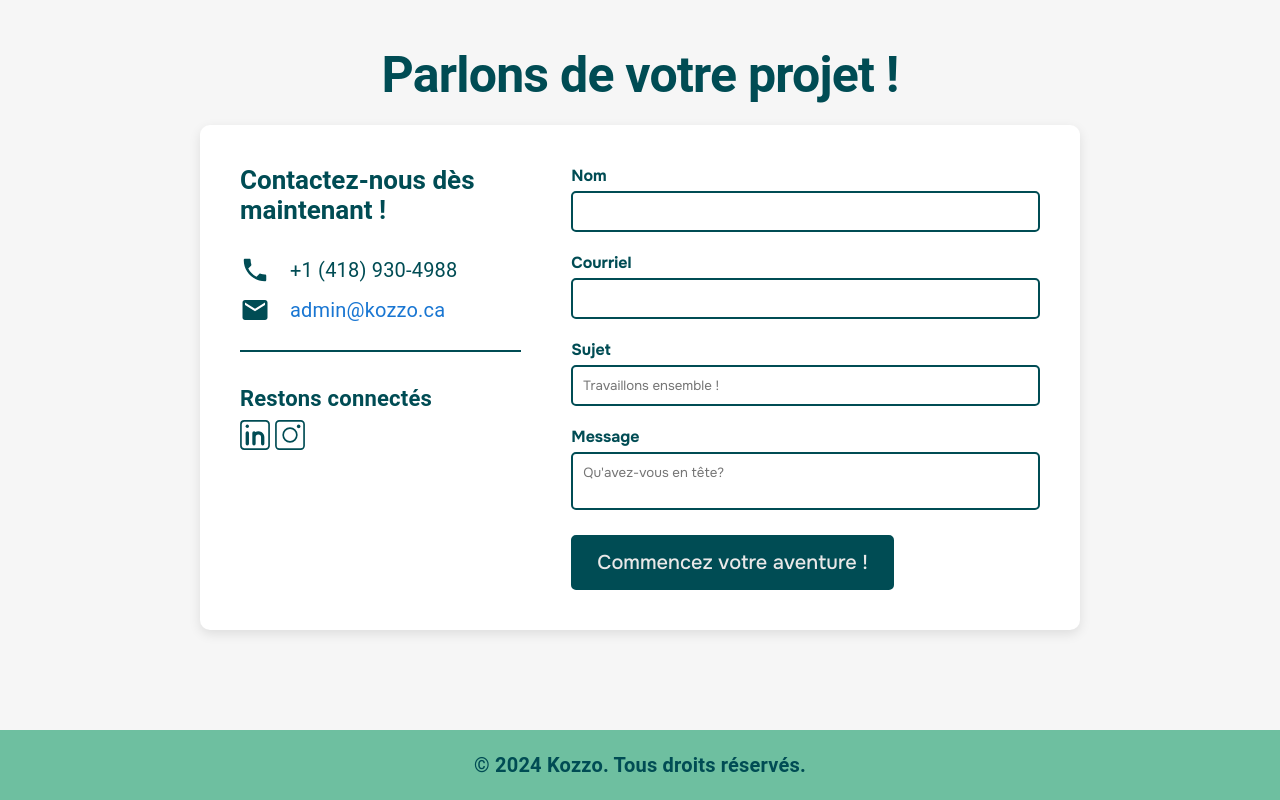
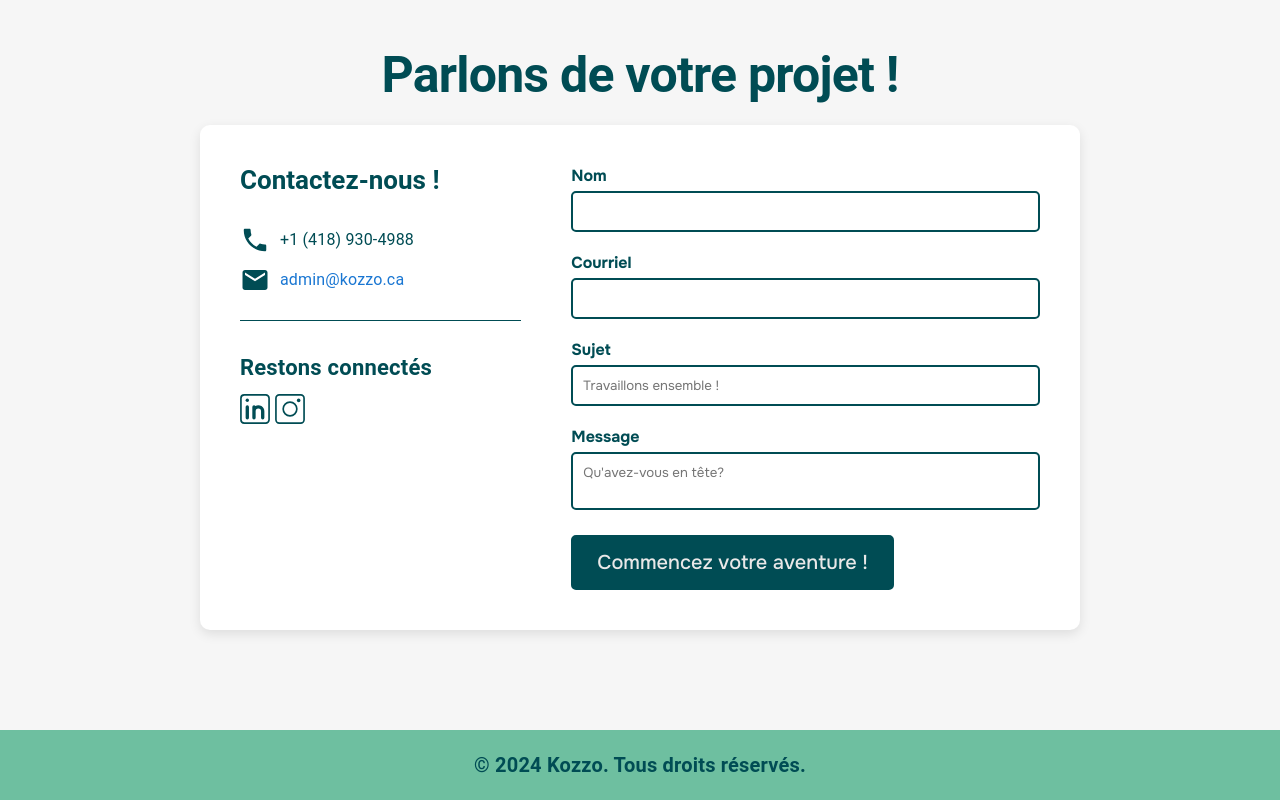
Before and after one commit to kozzo-solutions/kozzo-website, a React (Create React App) app: page / in a window 1280 px wide. Shown: the part 3170-3970 px from the top of the page. Built offline with nearby package versions, Linux system fonts and the light colour scheme.

Commit message:
small fixes

```diff
--- a/src/App.css
+++ b/src/App.css
@@ -43,6 +43,7 @@ body, html {
     --font-xmedium: 26px;
     --font-medium: 22px;
     --font-small: 20px;
+    --font-xsmall: 16px;
 
     --max-width: 1300px;
     --side-padding: 80px;
--- a/src/components/contact-us.js
+++ b/src/components/contact-us.js
@@ -42,12 +42,13 @@ const ContactInfosContainer = styled.div`
   flex-direction: column;
   width: 100%;
   gap: 10px;
-  border-bottom: 2px solid var(--design-blue);
+  border-bottom: 1px solid var(--design-blue);
   padding-bottom: 25px;
 
   @media (max-width: 1250px) {
     flex-direction: row;
     justify-content: space-between;
+    gap: 20px;
   }
   @media (max-width: 800px) {
     flex-direction: column;
@@ -74,13 +75,6 @@ font-family: var(--font-family);
 font-weight: bold;
 `;
 
-const Separator = styled.div`
-  width: 100%;
-  height: 1px;
-  background-color: var(--design-blue);
-  margin: 20px 0;
-`;
-
 const ConfirmationBox = styled.div`
   margin-top: 20px;
   padding: 10px;
@@ -96,6 +90,12 @@ const ButtonDiv = styled.div`
     justify-content: center;
   }
 `;
+
+const SocialsBox = styled.div`
+    display: flex;
+    flex-direction: column;
+    gap: 5px;
+`
 
 const ContactUs = () => {
   const { t } = useTranslation('common');
@@ -159,10 +159,10 @@ const ContactUs = () => {
               {t('contact-us.contact-us-now')}
             </Typography>
             <ContactInfosContainer>
-              <Stack direction="horizontal" alignItems="center" gap="20px">
+              <Stack direction="horizontal" alignItems="center" gap="10px">
                 <PhoneIcon style={{ width: '30px', height: '30px' }} />
                 <Typography
-                  fontSize="var(--font-small)"
+                  fontSize="var(--font-xsmall)"
                   color="var(--design-blue)"
                   whiteSpace="nowrap"
                 >
@@ -170,17 +170,17 @@ const ContactUs = () => {
                 </Typography>
               </Stack>
 
-              <Stack direction="horizontal" alignItems="center" gap="20px">
+              <Stack direction="horizontal" alignItems="center" gap="10px">
                 <EmailIcon style={{ width: '30px', height: '30px' }} />
                 <Typography
-                  fontSize="var(--font-small)"
+                  fontSize="var(--font-xsmall)"
                   color="var(--design-blue)"
                 >
                   <Link href="mailto:admin@kozzo.ca">admin@kozzo.ca</Link>
                 </Typography>
               </Stack>
             </ContactInfosContainer>
-            <Box>
+            <SocialsBox>
               <Typography
                 fontSize="var(--font-medium)"
                 color="var(--design-blue)"
@@ -196,7 +196,7 @@ const ContactUs = () => {
                   <CiInstagram size="40px" style={{ marginLeft: '-5px', cursor: 'pointer', color:'var(--design-blue)' }} />
                 </a>
               </Stack>
-            </Box>
+            </SocialsBox>
           </Stack>
         }
         <Stack
--- a/src/resources/translations/fr/common.json
+++ b/src/resources/translations/fr/common.json
@@ -40,7 +40,7 @@
     "contact-us":{
         "contact-us-title": "Parlons de votre projet !",
         "need-help": "Besoin d'aide avec votre projet informatique?",
-        "contact-us-now": "Contactez-nous dès maintenant !",
+        "contact-us-now": "Contactez-nous !",
         "stay-connected": "Restons connectés",
         "how-can-we-help": "Comment pouvons-nous vous aider?",
         "name-label": "Nom",
```
